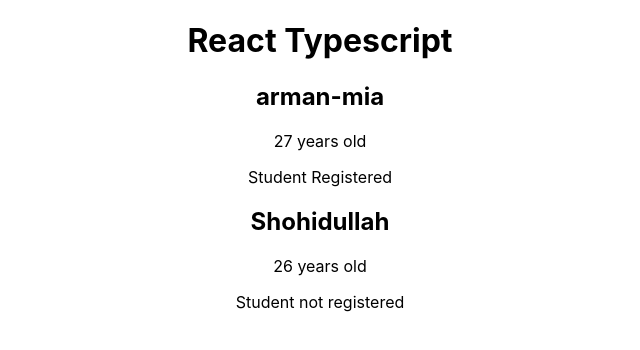
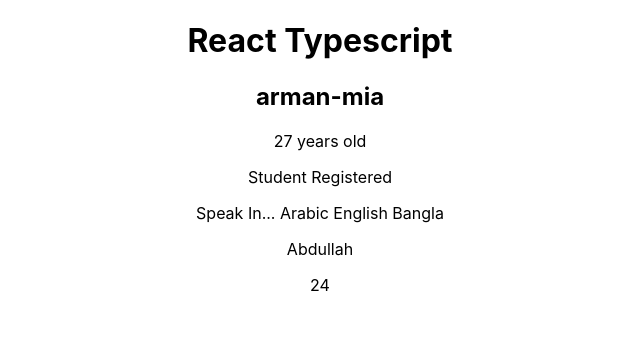
Before and after one commit to arman-miaa/react-ts, a React (Create React App) app: page / in a window 1280 px wide. Shown: the top 350 px of the page, without its empty margins (320-960 px from the left). Built offline with nearby package versions, Linux system fonts and the light colour scheme.

Commit message:
added type for array and object

```diff
--- a/src/App.tsx
+++ b/src/App.tsx
@@ -1,13 +1,20 @@
 
 import './App.css';
 import User from './components/User';
+
+const user1 = {
+  name: "Abdullah",
+  age: 24,
+  isRegistered: false,
+  lang: ['Bangla', 'Arabic', 'English'],
+}
 
 function App() {
   return (
     <div className="App">
       <h1>React Typescript</h1>
-      <User name='arman-mia' age={27} isRegistered={true} />
-      <User name='Shohidullah' age={26} isRegistered={false} />
+      <User name='arman-mia' age={27} isRegistered={true} lang={['Arabic','English', 'Bangla']} user={user1} />
+      {/* <User name='Shohidullah' age={26} isRegistered={false} /> */}
     </div>
   );
 }
--- a/src/components/User.tsx
+++ b/src/components/User.tsx
@@ -1,15 +1,26 @@
+type UserProps = {
+  name: string;
+  age: number;
+  isRegistered: boolean;
+  lang: string[];
+  user: { name: string; age: number; isRegistered: boolean; lang: string[] };
+};
 
-type UserProps = { name: string; age: number;  isRegistered: boolean}
-
-const User = ({name,age,isRegistered}: UserProps) => {
+const User = ({ name, age, isRegistered,lang,user }: UserProps) => {
   return (
-      <div>
-          <h2>{name}</h2>
-          <p>{age} years old</p>
-          {isRegistered ? <p>Student Registered</p> : <p>Student not registered</p>}
+    <div>
+      <h2>{name}</h2>
+      <p>{age} years old</p>
+      {isRegistered ? <p>Student Registered</p> : <p>Student not registered</p>}
+      Speak In...
+      {lang.map((language, index) => (
+        <span key={index}> {language}</span>
+      ))}
+      <p>{user.name}</p>
+      <p>{user.age}</p>
 
     </div>
-  )
-}
+  );
+};
 
-export default User
+export default User;
```
